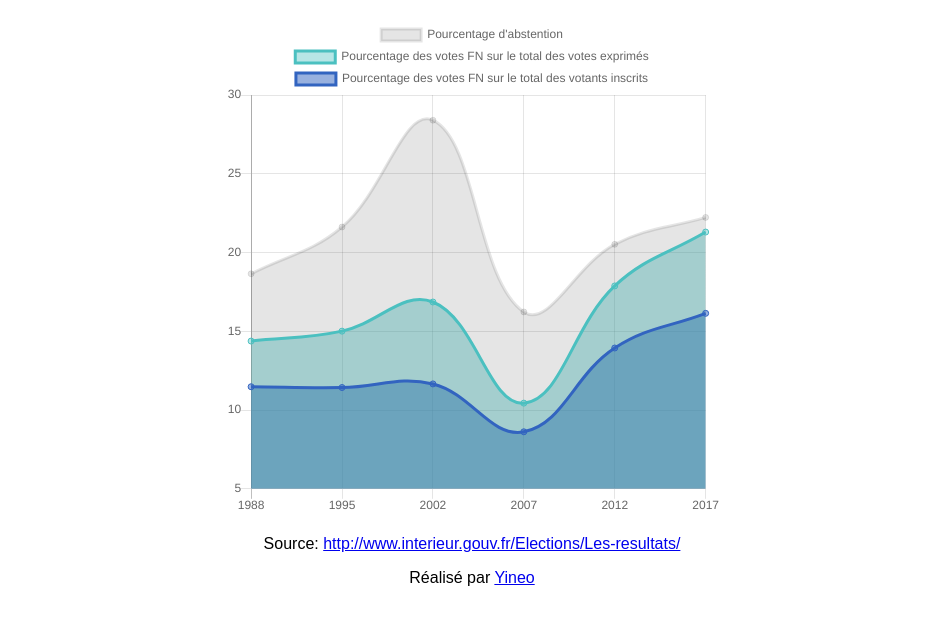
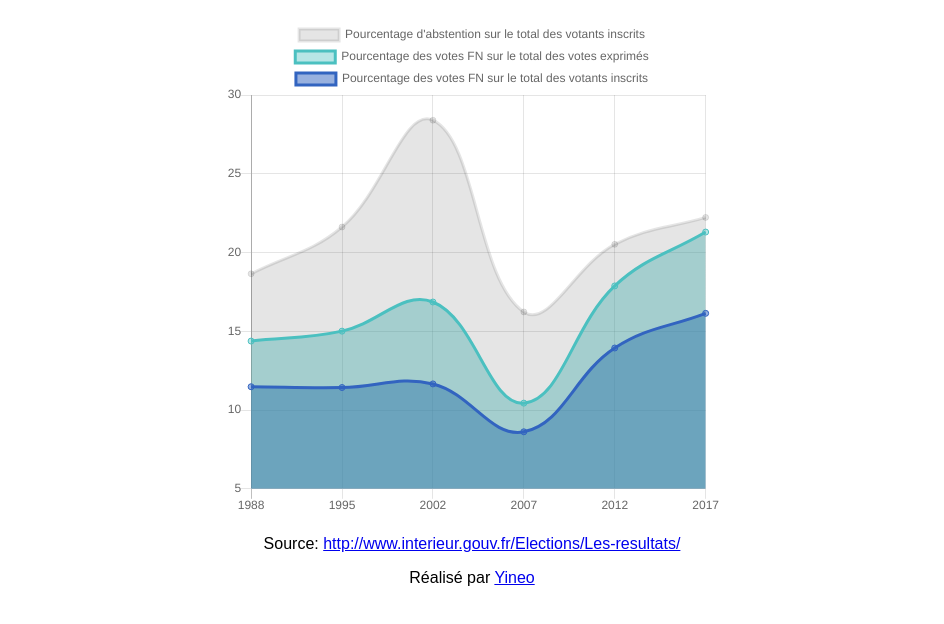
Before and after one commit to fn-facts/fn-facts.github.io, a plain HTML site: page index.html in a window 1280 px wide. Shown: the part 98-722 px from the top of the page, without its empty margins (168-1112 px from the left). Drawn offline with nearby package versions, Linux system fonts and the light colour scheme.

Commit message:
éclaircie labels

```diff
--- a/index.html
+++ b/index.html
@@ -61,7 +61,7 @@
     var ctx = document.getElementById("myChart");
 
     var datasLabels = {
-      abstention_pourcentage:"Pourcentage d'abstention",
+      abstention_pourcentage:"Pourcentage d'abstention sur le total des votants inscrits",
       vote_fn_pourcentage_exprimes:"Pourcentage des votes FN sur le total des votes exprimés",
       vote_fn_pourcentage_inscrits:"Pourcentage des votes FN sur le total des votants inscrits",
       blancs_nuls_pourcentage:"Pourcentage des votes blancs et nuls",
```
